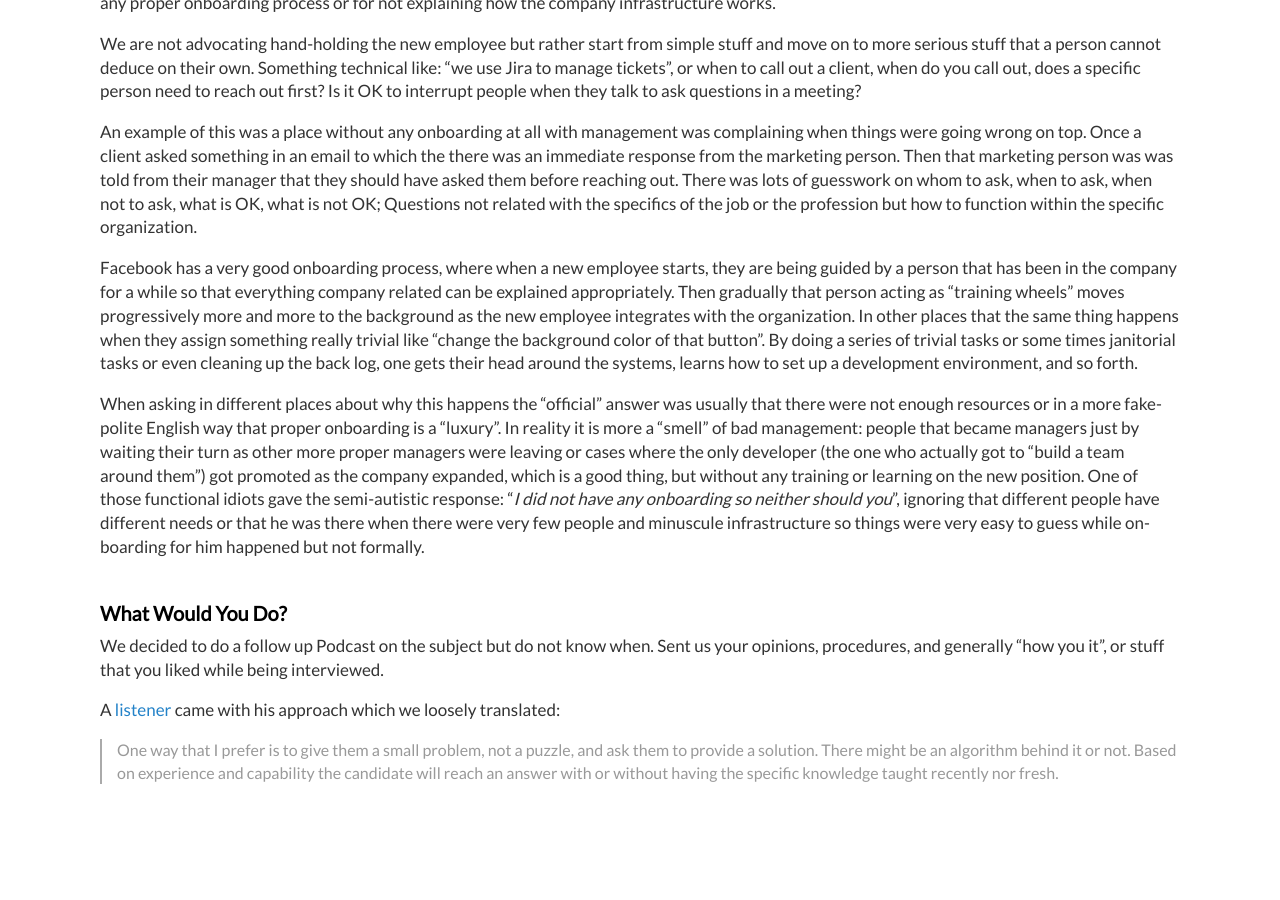
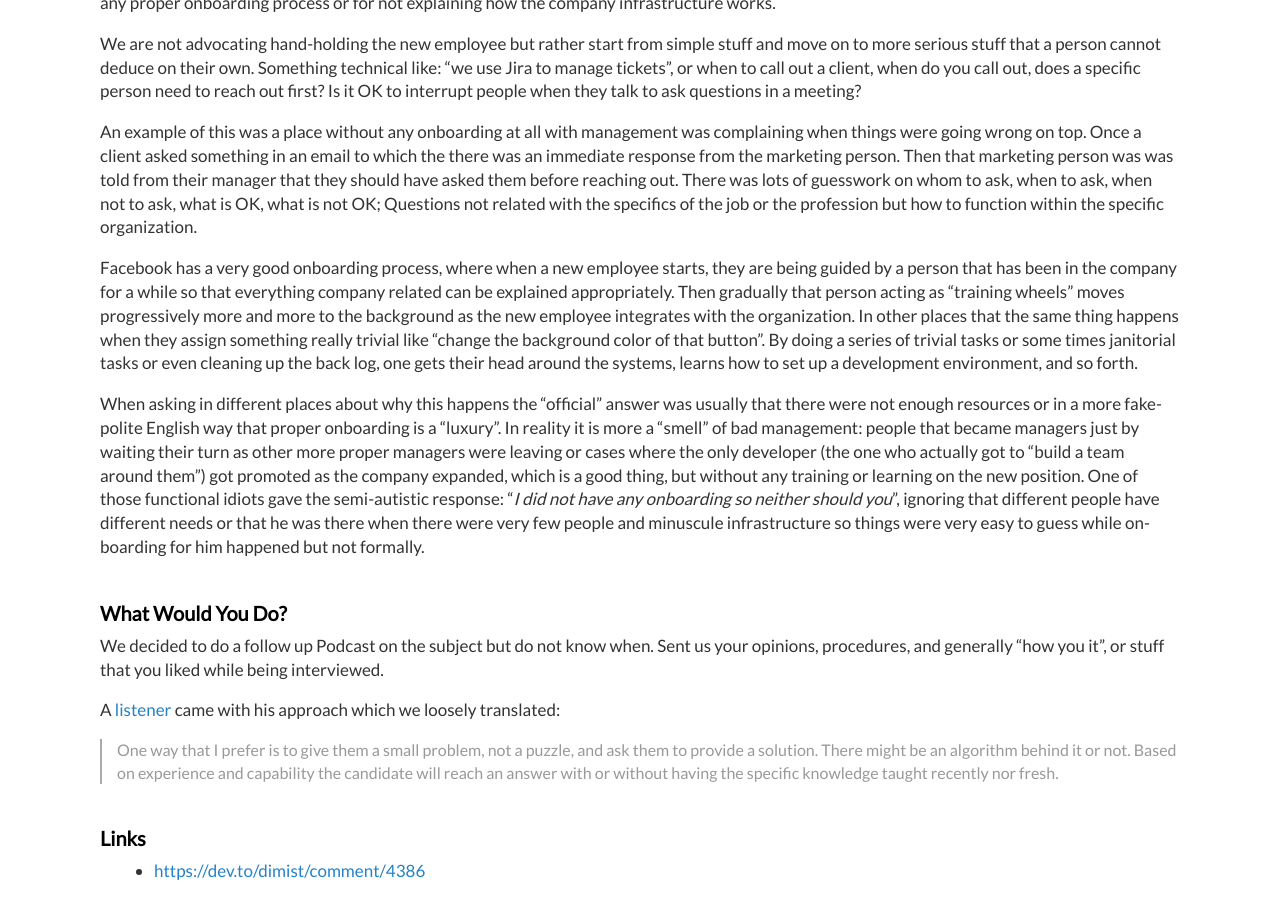
Before and after one commit to dimitrismistriotis/dimitrismistriotis.github.io, a Jekyll site: the page built from _posts/2018-05-24-red_flags_in_interviews.md, in a window 1280 px wide and 900 px high, scrolled down 5575 px. Built offline with Jekyll 4.4.1, drawn with Linux system fonts in a browser that asks for light colours; comment, search, counter and statistics services are not loaded; before the commit the page ends 6375 px from its top, so only the background shows below that.

Commit message:
External links

```diff
--- a/_posts/2018-05-24-red_flags_in_interviews.md
+++ b/_posts/2018-05-24-red_flags_in_interviews.md
@@ -416,3 +416,7 @@ A [listener](https://www.reddit.com/r/greece/comments/8n7lht/κόκκινες_σ
 > behind it or not. Based on experience and capability the candidate
 > will reach an answer with or without having the specific knowledge taught
 > recently nor fresh.
+
+## Links
+
+-  <https://dev.to/dimist/comment/4386>
```
